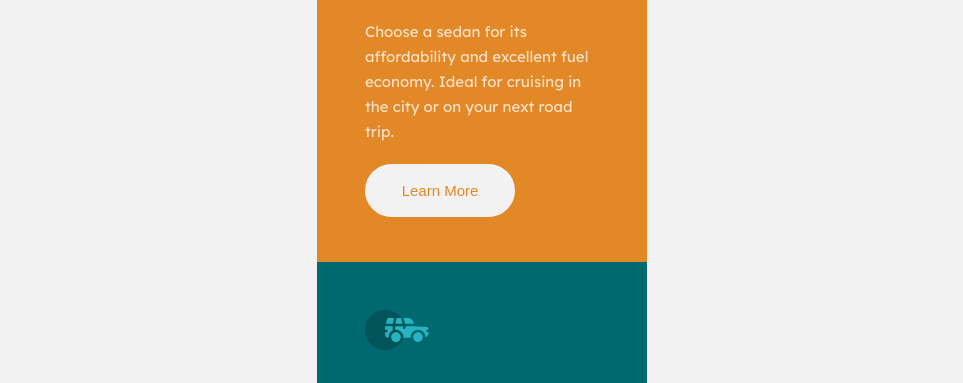
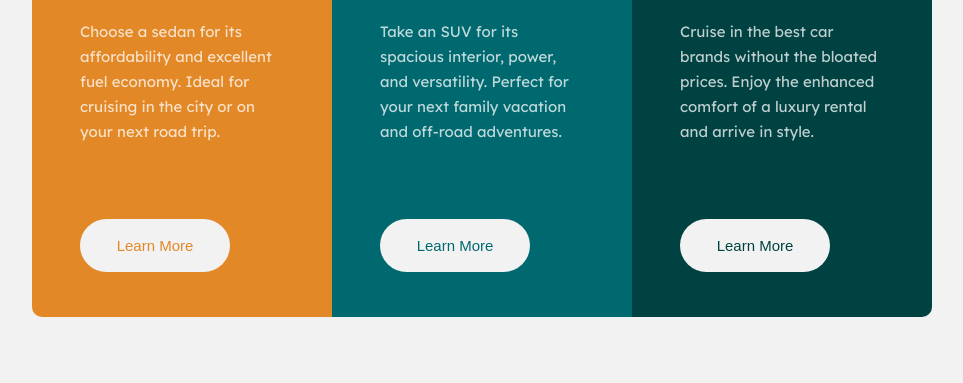
Before and after one commit to UrielBucio/columns_preview_card, a plain HTML site: page index.html in a window 1280 px wide. Shown: the part 295-678 px from the top of the page, without its empty margins (158-1121 px from the left). Drawn offline with Linux system fonts and the light colour scheme.

Commit message:
Desktop Design - Media

```diff
--- a/css/styles.css
+++ b/css/styles.css
@@ -26,6 +26,7 @@ body {
     grid-auto-columns: 1fr;
     grid-template-rows: repeat(3, 445px);
     margin: 7rem auto;
+    min-width: 330px;
     width: 330px;
 }
 .column_sedans {
@@ -90,3 +91,19 @@ button:hover {
 .attribution a {
     color: hsl(228, 45%, 44%);
 }
+@media (min-width: 768px) {
+    .main_content {
+        grid-template-rows: 500px;
+        grid-template-columns: repeat(3, 300px);
+        place-content: center;
+    }
+    .column_sedans {
+        border-radius: 10px 0 0 10px;
+    }
+    .column_luxury {
+        border-radius: 0 10px 10px 0;
+    }
+    button {
+        margin-top: 55px;
+    }
+}
```
